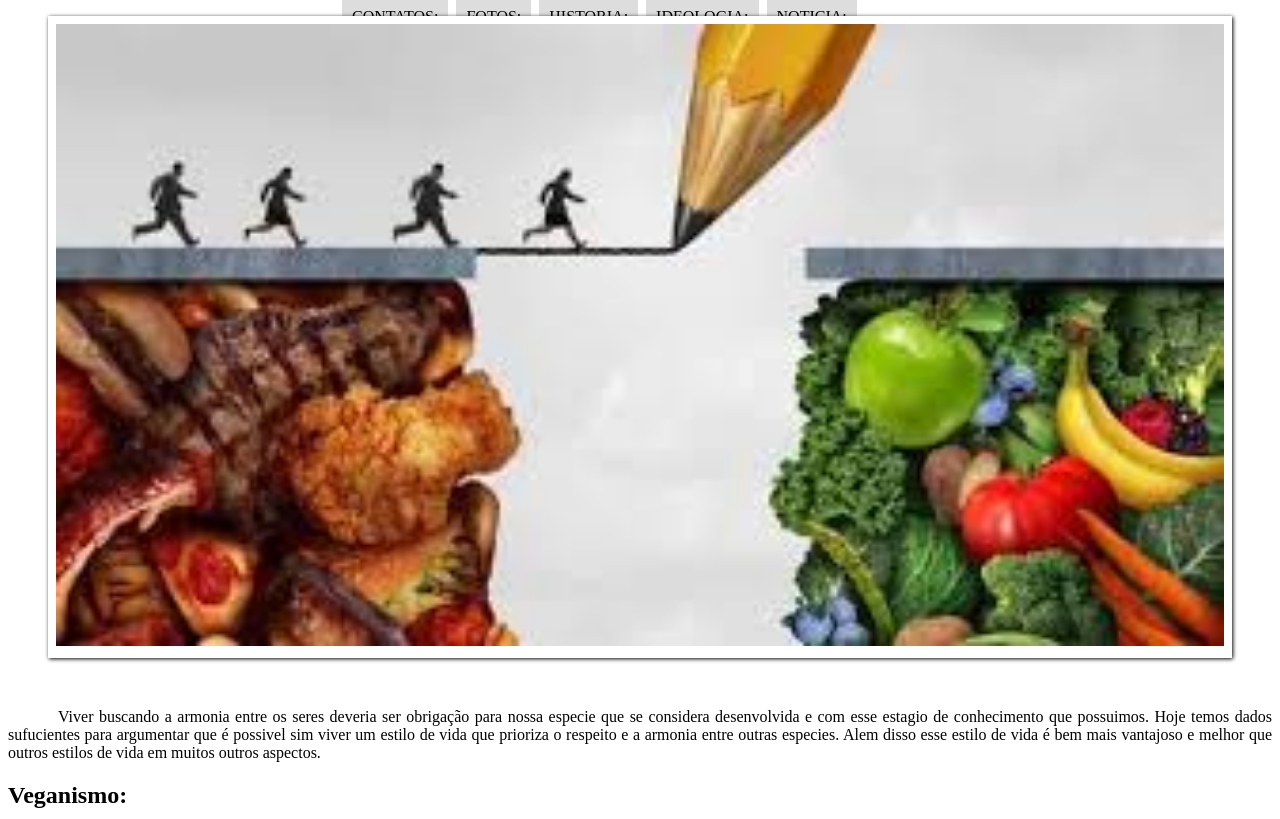
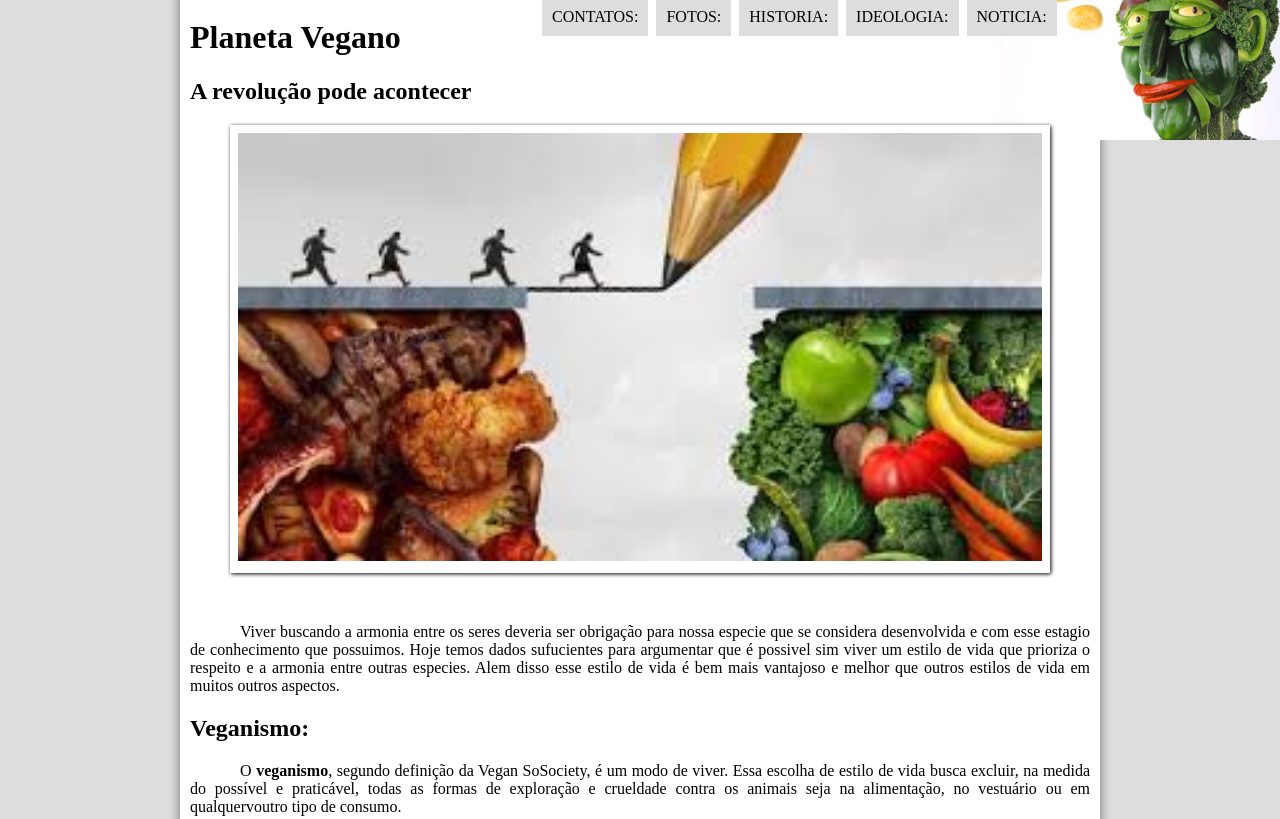
Before and after one commit to zigmon30/HTML5-1-2020, a plain HTML site: page site_veganismo/index.html in a window 1280 px wide. Shown: the top 819 px of the page. Drawn offline with Linux system fonts and the light colour scheme.

Commit message:
incrementando interface a index

```diff
--- a/site_veganismo/_css/estilo.css
+++ b/site_veganismo/_css/estilo.css
@@ -1,7 +1,7 @@
 @charset "UTF-8";
 
 body {
-    background-color: white;
+    background-color: #dddddd;
     color: rgba(0,0,0,1);
 
 
@@ -12,12 +12,20 @@ p {
     text-indent: 50px;
 }
 
+header#cabecalho img#icone {
+    position: absolute;
+    left: 1000px;
+    top: -10px;
+}
 
+div#interface{
+    width: 900px;
+    background-color: #ffffff;
+    margin: -20px auto 0px auto;
+    box-shadow: 0px 0px 10px rgba(0, 0, 0, .5);
+    padding: 10px 10px 10px 10px;
 
-
-
-
-
+}
 
 
 
@@ -66,7 +74,7 @@ nav#menu ul {
     text-transform: uppercase;
     position: absolute;
     top: -20px;
-    left: 300px;
+    left: 500px;
 }
 
 nav#menu li {
--- a/site_veganismo/index.html
+++ b/site_veganismo/index.html
@@ -5,14 +5,27 @@
         <meta charset="utf-8" />
         <title>Planeta Vegano - Douglas Kelczeski</title>
         <link rel="stylesheet" type="text/css" href="_css/estilo.css" />
-
     </head>
 
     <body>
+    <div id="interface">
+        <header id="cabecalho">
+        <hgroup>
+        <h1 id="voltar">Planeta Vegano</h1>
+        <h2>A revolução pode acontecer</h2>
+        </hgroup>
+
+        <img id="icone" src="_imagens/vegan.jpg" alt="imagem com fundo claro  onde lgumas
+                                             pessoas estao em cima de uma
+                                             pilha de comidas que parecem ser pedaços de carne, essas
+                                             pessoas estão passando por um caminho onde tem um buraco
+                                             sendo preenchido por um lapis para que as pessoas passem
+                                             e cheguem no outro destino que é uma pilha de alimentos de
+                                             origem vegetal, onde tem muitas frutas e verduras"
+                                             title="migrando para o veganismo" />
         <nav id="menu">
-
-            <h1 id="voltar">Menu Principal</h1>
-                <ul type="disc">
+        <h1>Menu Principal</h1>
+                <ul>
                    <li><a href="contatos.html" target="_self" title="Va para contatos">
                         Contatos:
                     </a></li>
@@ -35,6 +48,7 @@
                 </ul>
 
         </nav>
+        </header>
 
 
         <figure class="foto-legenda">
@@ -95,7 +109,7 @@
 
             </a>
         </p>
-
+    </div>
     </body>
 
     </html>
```
Also changed, not shown: site_veganismo/_imagens/vegan.jpg (added).
